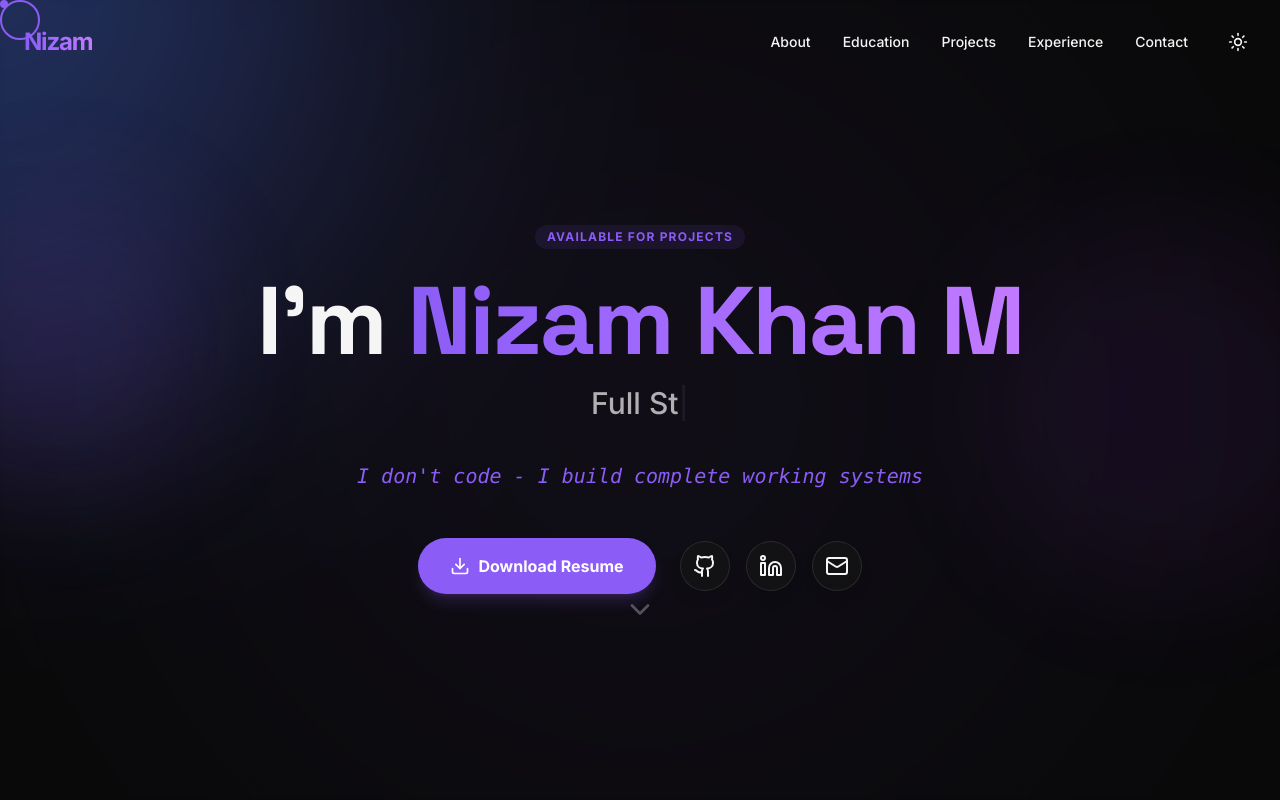
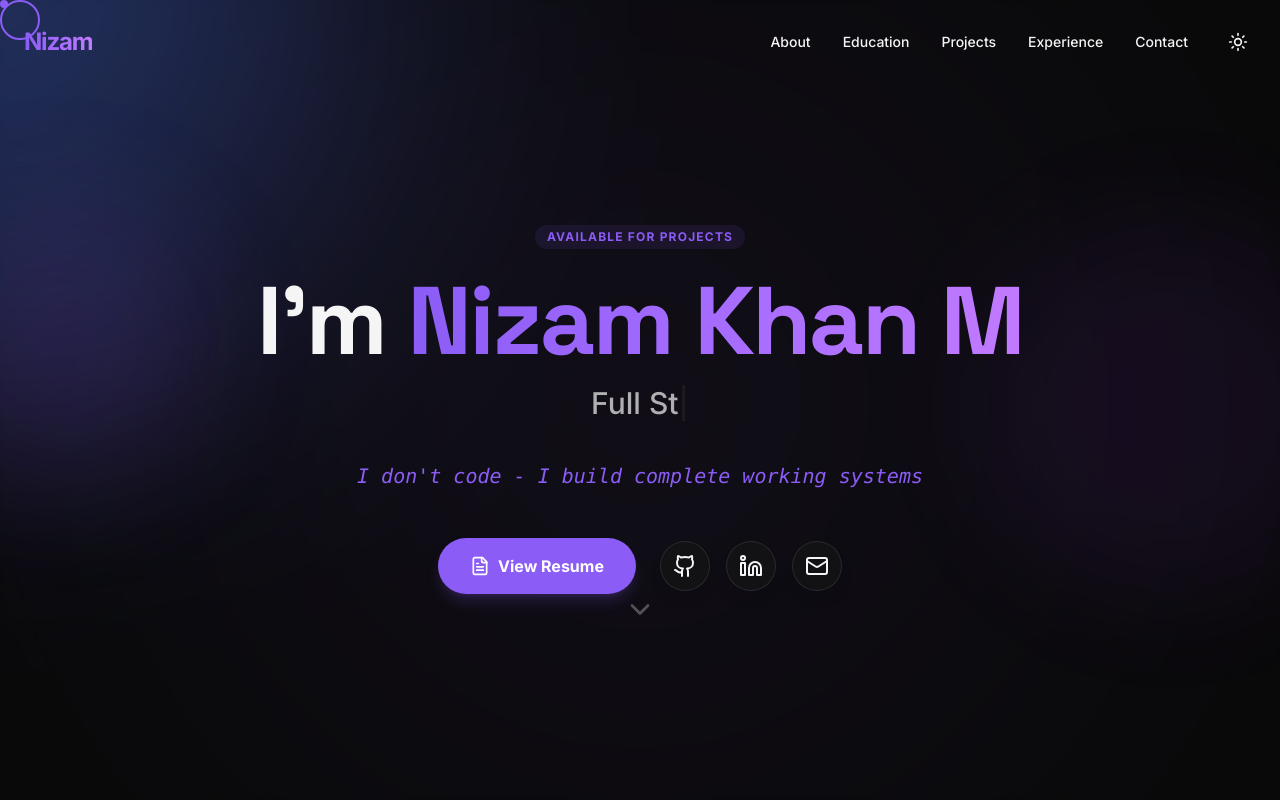
Before and after one commit to NIZZU05/Portfolio, a React (Vite) app: page / in a window 1280 px wide. Shown: the top 800 px of the page. Built offline with nearby package versions, Linux system fonts and the light colour scheme.

Commit message:
feat: Update resume link and icon
Changes the resume download link to a view link and updates the icon from "Download" to "FileText" in the Hero section.

```diff
--- a/src/components/Hero.tsx
+++ b/src/components/Hero.tsx
@@ -1,6 +1,6 @@
 import React from 'react';
 import { motion } from 'motion/react';
-import { Download, ChevronDown } from 'lucide-react';
+import { FileText, ChevronDown } from 'lucide-react';
 import { personalInfo, socials } from '../constants';
 import { useTypingEffect } from '../hooks/useTypingEffect';
 
@@ -48,8 +48,8 @@ const Hero = () => {
               whileTap={{ scale: 0.95 }}
               className="flex items-center space-x-2 bg-accent text-accent-foreground px-8 py-4 rounded-full font-bold shadow-lg shadow-accent/20 transition-all hover:shadow-accent/40 glass-hover"
             >
-              <Download size={20} />
-              <span>Download Resume</span>
+              <FileText size={20} />
+              <span>View Resume</span>
             </motion.a>
             <div className="flex items-center space-x-4">
               {socials.map((social, i) => (
--- a/src/constants.ts
+++ b/src/constants.ts
@@ -27,7 +27,7 @@ export const personalInfo = {
   photoUrl: "https://lh3.googleusercontent.com/d/1RBcASW0vYhnZX8vLVra8uw4hhmSSKGDJ", // User's uploaded photo
   email: "nizamkhan5049@gmail.com",
   phone: "+91 63809 28108",
-  resumeUrl: "https://drive.google.com/uc?export=download&id=1ibgBYOmQ08W14_Q5EhDJICr7Y0YplpVV",
+  resumeUrl: "https://drive.google.com/file/d/1ibgBYOmQ08W14_Q5EhDJICr7Y0YplpVV/view?usp=sharing",
 };
 
 export const education = [
```
